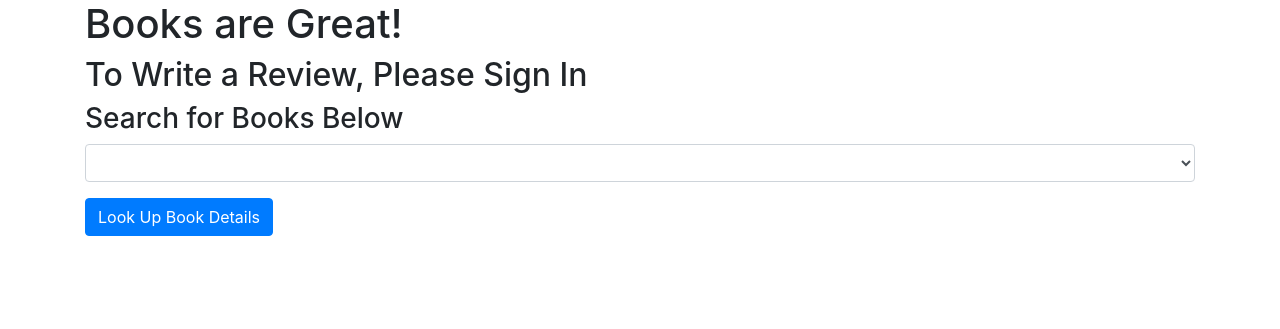
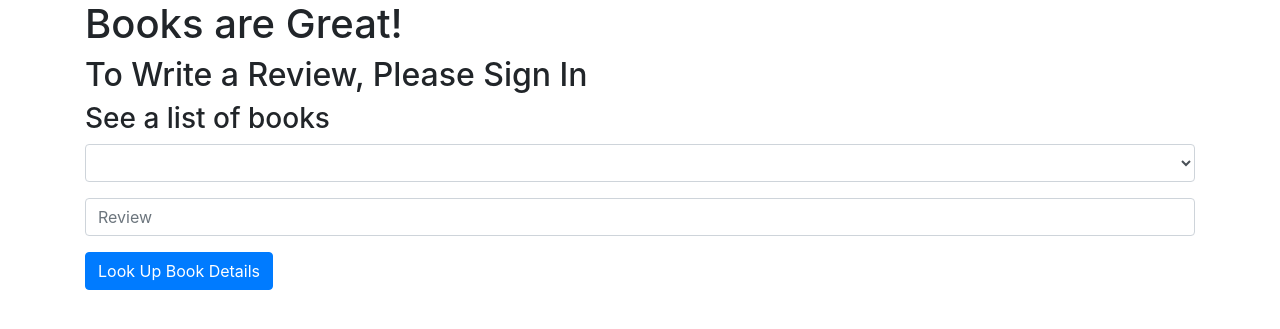
Before and after one commit to fross123/Happy-Readers-Book-Reviews, a Python web app: template app/templates/index.html in a window 1280 px wide. Shown: the part 56-385 px from the top of the page. Run offline with Jinja, Linux system fonts and the light colour scheme; the template is opened without the code that fills it, so the values that code supplies are empty; style sheets or scripts are compiled from the project's sources; some libraries are stand-ins or nearby versions.

Commit message:
don't use this

```diff
--- a/app/templates/index.html
+++ b/app/templates/index.html
@@ -8,9 +8,9 @@
     <h1>Books are Great!</h1>
 	<h2>To Write a Review, Please Sign In</h2>
 
-	<h3>Search for Books Below</h3>
+	<h3>See a list of books</h3>
 
-	<form action = "{{ url_for('books', books_id=books.id) }}" method="post">
+	<form action = "{{ url_for('review') }}" method="post">
 		<div class="form-group">
 			<select class="form-control" name="book">
 				{% for book in books %}
@@ -20,6 +20,10 @@
 		</div>
 
 		<div class="form-group">
+			<input class="form-control" name="name" placeholder="Review">
+		</div>
+
+		<div class="form-group">
 			<button class="btn btn-primary">Look Up Book Details</button>
 		</div>
 	</form>
```
Also changed, not shown: app/main.py (+1 -23 lines).
